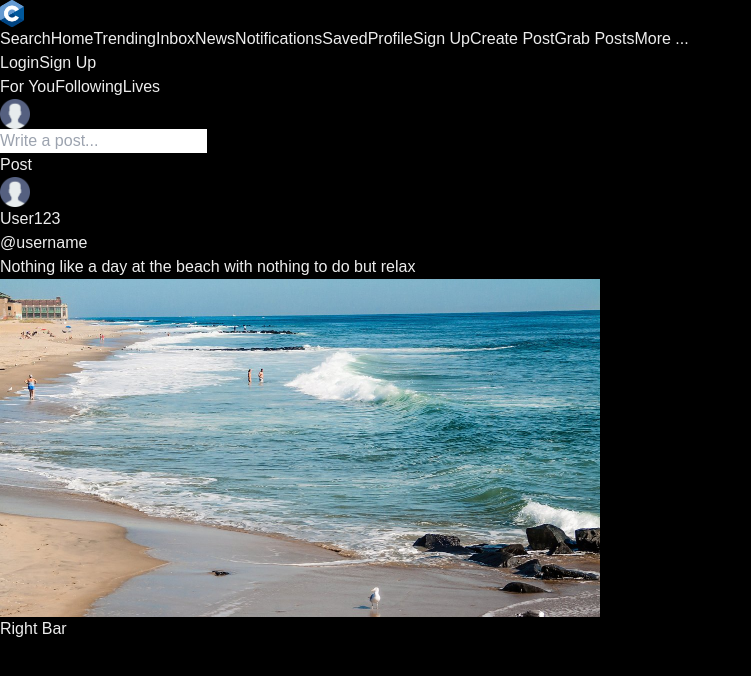
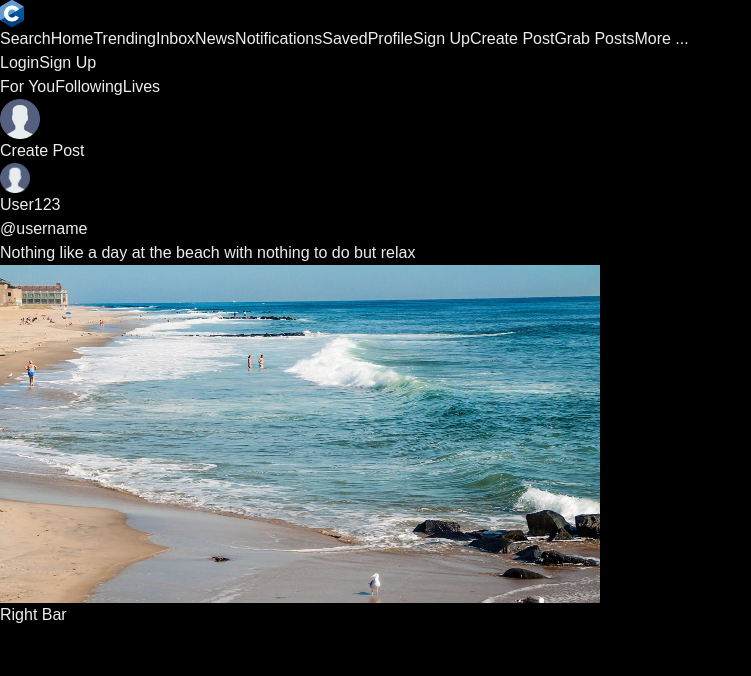
Before and after one commit to kikermz/390--Group-6---Project, a Next.js app in the folder front-end/: page / in a window 1280 px wide. Shown: the top 676 px of the page, without its empty margins (0-751 px from the left). Built offline with nearby package versions, Linux system fonts and the light colour scheme.

Commit message:
Added a createpost button in the homefeed which redirects to createPost page

```diff
--- a/front-end/src/components/Share.tsx
+++ b/front-end/src/components/Share.tsx
@@ -1,21 +1,29 @@
-import Image from "next/image"
+"use client";
+
+import Image from "next/image";
+import { useRouter } from "next/navigation";
 
 const Share = () => {
+    const router = useRouter();
+
     return (
-        <div className="p-4 flex gap-4">
-            {/*Avatar*/}
-            <div className="round-full overflow-hidden">
-                <Image src="/icons/user.png" alt="User Image" width={30} height={30}/>
+        <div className="p-4 flex items-center gap-4 bg-black rounded-lg shadow-md">
+            {/* Avatar */}
+            <div className="rounded-full overflow-hidden">
+                <Image src="/icons/user.png" alt="User Image" width={40} height={40} />
             </div>
-            {/*Others*/}
-            <div className="flex-1 flex flex-col gap 4">
-                <input type="text" placeholder="Write a post..."/>
-            </div>
-            <div className="">
-                <div className=""></div>
-                <button className="bg-white text-black font-bold rounded-full py-2 px-4">Post</button>
+
+            {/* Spacer to push button to the right side */}
+            <div className="flex-grow flex justify-center">
+                <button
+                    onClick={() => router.push("/createPost")}
+                    className="bg-white text-black font-semibold rounded-lg py-3 px-6 text-lg hover:bg-gray-800 transition"
+                >
+                    Create Post
+                </button>
             </div>
         </div>
-    )
-}
-export default Share
+    );
+};
+
+export default Share;
```
Also changed, not shown: front-end/src/components/CreatePostButton.tsx (added, +16 -0 lines).
